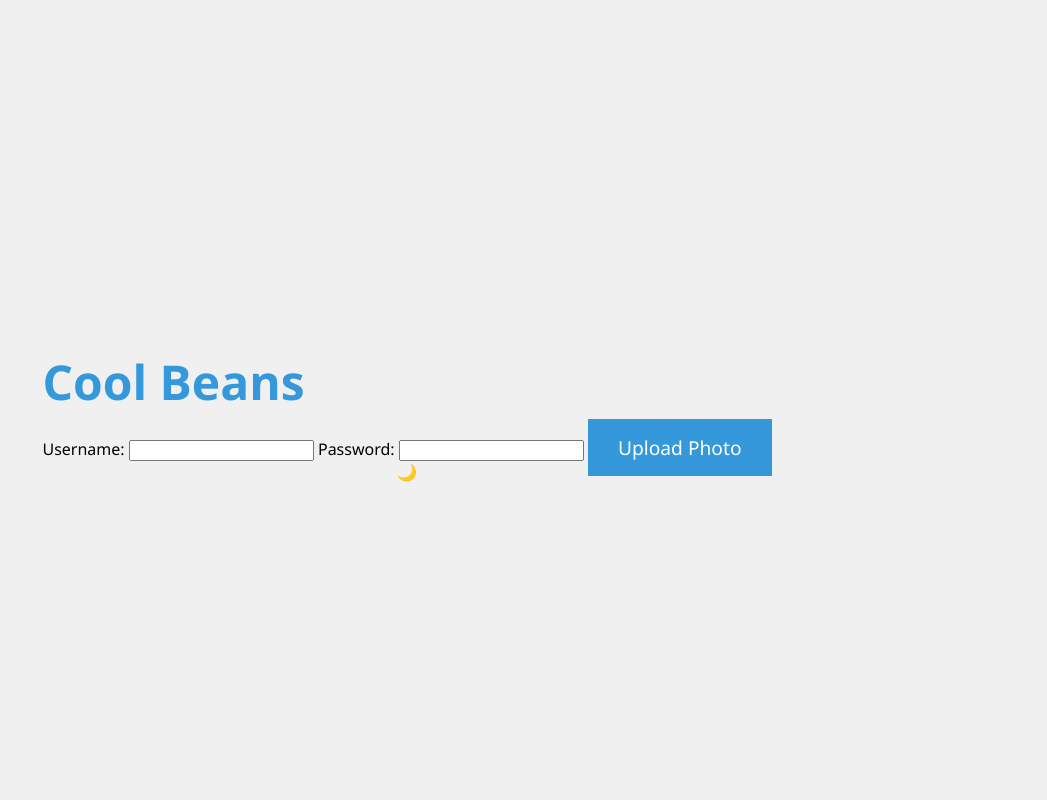
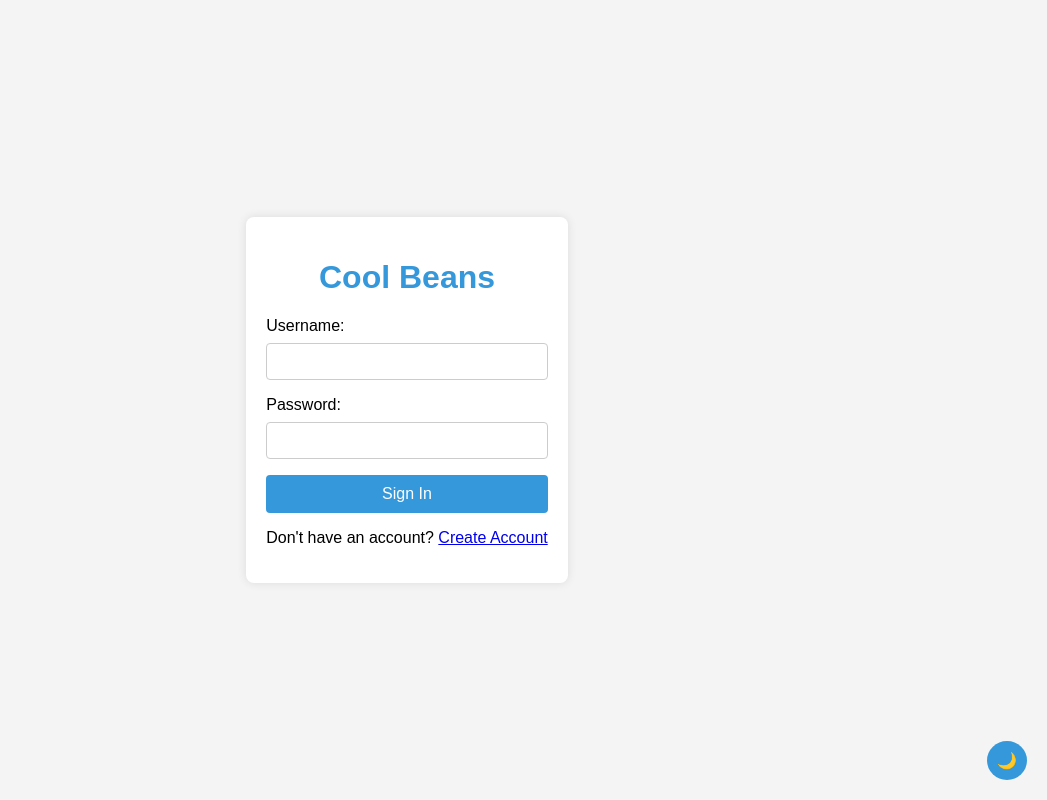
Before and after one commit to WT-MM/FoodTracker, a Flask app: page / in a window 1280 px wide. Shown: the whole page, without its empty margins (233-1280 px from the left). Run offline with Flask 3, Linux system fonts and the light colour scheme.

Commit message:
New Index

```diff
--- a/Backend/gemini.py
+++ b/Backend/gemini.py
@@ -17,5 +17,3 @@ def name_foods(image):
     response = model.generate_content(["List all of the foods in this image and their shelf life formatted as a python dictionary where the keys are the food names and the keys are the minimum shelf lives in days", img], stream=True)
     response.resolve()
     print(response.text)
-
-#name_foods('Images/fridge.png')
--- a/templates/index.html
+++ b/templates/index.html
@@ -6,48 +6,82 @@
   <title>Cool Beans</title>
   <style>
     body {
-            font-family: 'Segoe UI', Tahoma, Geneva, Verdana, sans-serif;
-            background-color: #f0f0f0;
+      font-family: 'Arial', sans-serif;
+      background-color: #f4f4f4;
       margin: 0;
       padding: 0;
       display: flex;
-            flex-direction: column;
       align-items: center;
       justify-content: center;
       height: 100vh;
+      transition: background-color 0.3s;
+    }
+
+    .container {
+      background-color: #fff;
+      padding: 20px;
+      border-radius: 8px;
+      box-shadow: 0 0 10px rgba(0, 0, 0, 0.1);
+      transition: box-shadow 0.3s;
     }
 
     h1 {
-            font-size: 3em;
-            color: #3498db;
-            margin-bottom: 20px;
+      text-align: center;
+      color: #3498db; /* Blue color for "Cool Beans" */
     }
 
-        #upload-container {
+    form {
       display: flex;
       flex-direction: column;
-            align-items: center;
     }
 
-        input[type="file"] {
-            display: none;
+    label {
+      margin-bottom: 8px;
     }
 
-        .custom-button {
+    input {
+      padding: 10px;
+      margin-bottom: 16px;
+      border: 1px solid #ccc;
+      border-radius: 4px;
+    }
+
+    button {
       background-color: #3498db;
       color: #fff;
-            padding: 15px 30px;
+      padding: 10px;
+      border: none;
+      border-radius: 4px;
       cursor: pointer;
-            border: none;
-            font-size: 1.2em;
-            margin-top: 10px;
+      font-size: 16px;
     }
 
-        .processing-notification {
-            display: none;
-            margin-top: 10px;
-            font-size: 1.2em;
-            color: #3498db;
+    button:hover {
+      background-color: #2980b9;
+    }
+
+    .dark-mode-toggle {
+      position: fixed;
+      bottom: 20px;
+      right: 20px;
+      background-color: #3498db;
+      color: #fff;
+      padding: 10px;
+      border: none;
+      border-radius: 50%;
+      cursor: pointer;
+      font-size: 16px;
+    }
+
+    /* Dark Mode Styles */
+    body.dark-mode {
+      background-color: #333;
+      color: #fff;
+    }
+
+    .container.dark-mode-container {
+      background-color: #444;
+      box-shadow: 0 0 10px rgba(255, 255, 255, 0.1);
     }
   </style>
 </head>
@@ -62,43 +96,19 @@
       <label for="password">Password:</label>
       <input type="password" id="password" name="password" required>
 
-        <!-- Custom-styled button -->
-        <label for="fileInput" class="custom-button">Upload Photo</label>
-
-        <!-- Processing notification -->
-        <p id="processingNotification" class="processing-notification">Processing...</p>
+      <button type="submit">Sign In</button>
+      <p>Don't have an account? <a href="#">Create Account</a></p>
+    </form>
   </div>
 
   <div class="dark-mode-toggle" onclick="toggleDarkMode()">🌙</div>
 
   <script>
-        // Your file upload logic here
-        const fileInput = document.getElementById('fileInput');
-        const processingNotification = document.getElementById('processingNotification');
+    function toggleDarkMode() {
+      document.body.classList.toggle('dark-mode');
+      document.querySelector('.container').classList.toggle('dark-mode-container');
+    }
+  </script>
 
-        fileInput.addEventListener('change', (event) => {
-            const file = event.target.files[0];
-            const formData = new FormData();
-            formData.append('file', file);
-
-            processingNotification.style.display = 'block';
-
-            fetch('/upload', {
-                method: 'POST',
-                body: formData
-            })
-            .then(response => response.json())
-            .then(data => {
-                // Handle the response from the server
-                console.log(data);
-                processingNotification.style.display = 'none';
-            })
-            .catch(error => {
-                // Handle any errors
-                console.error(error);
-                processingNotification.style.display = 'none';
-            });
-        });
-    </script>
 </body>
 </html>
```
Lines whose indentation alone changed are shown as unchanged.
